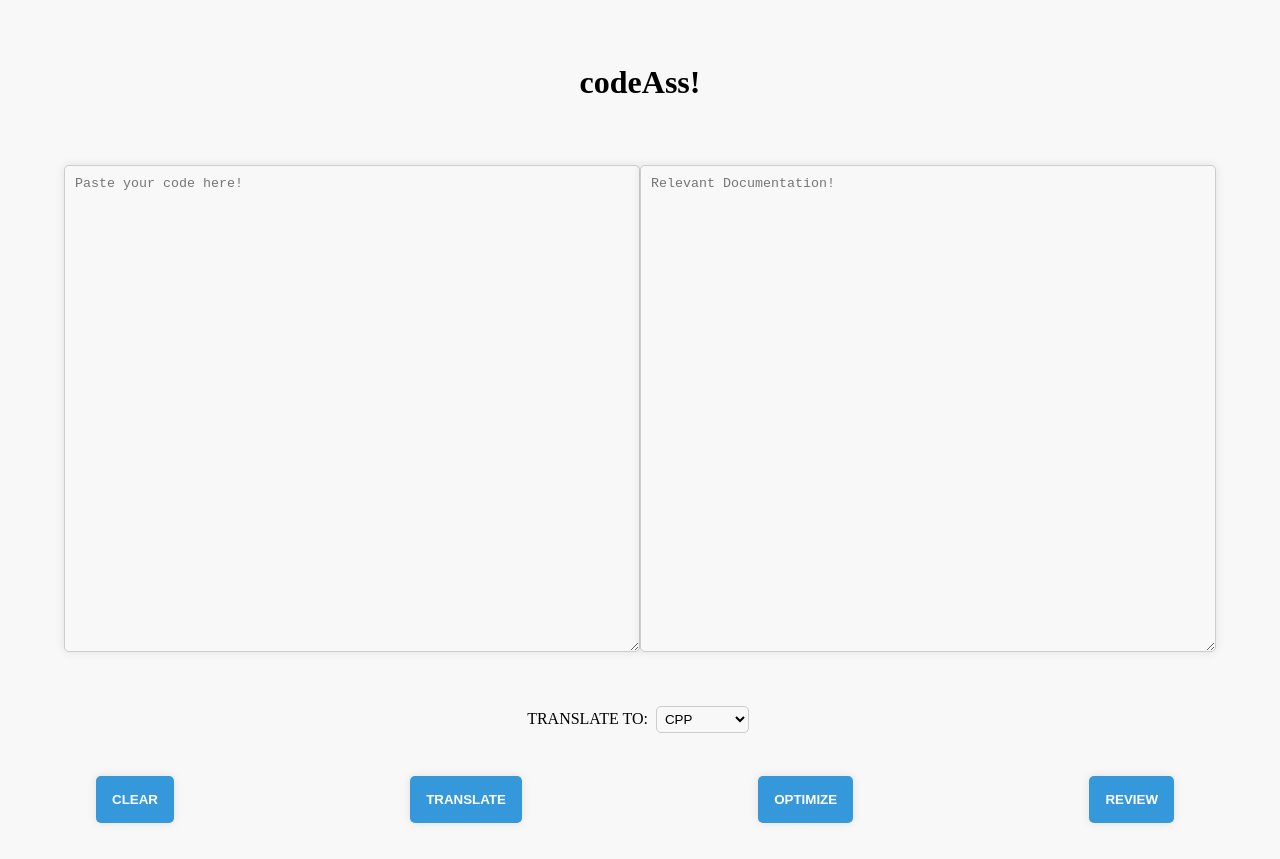
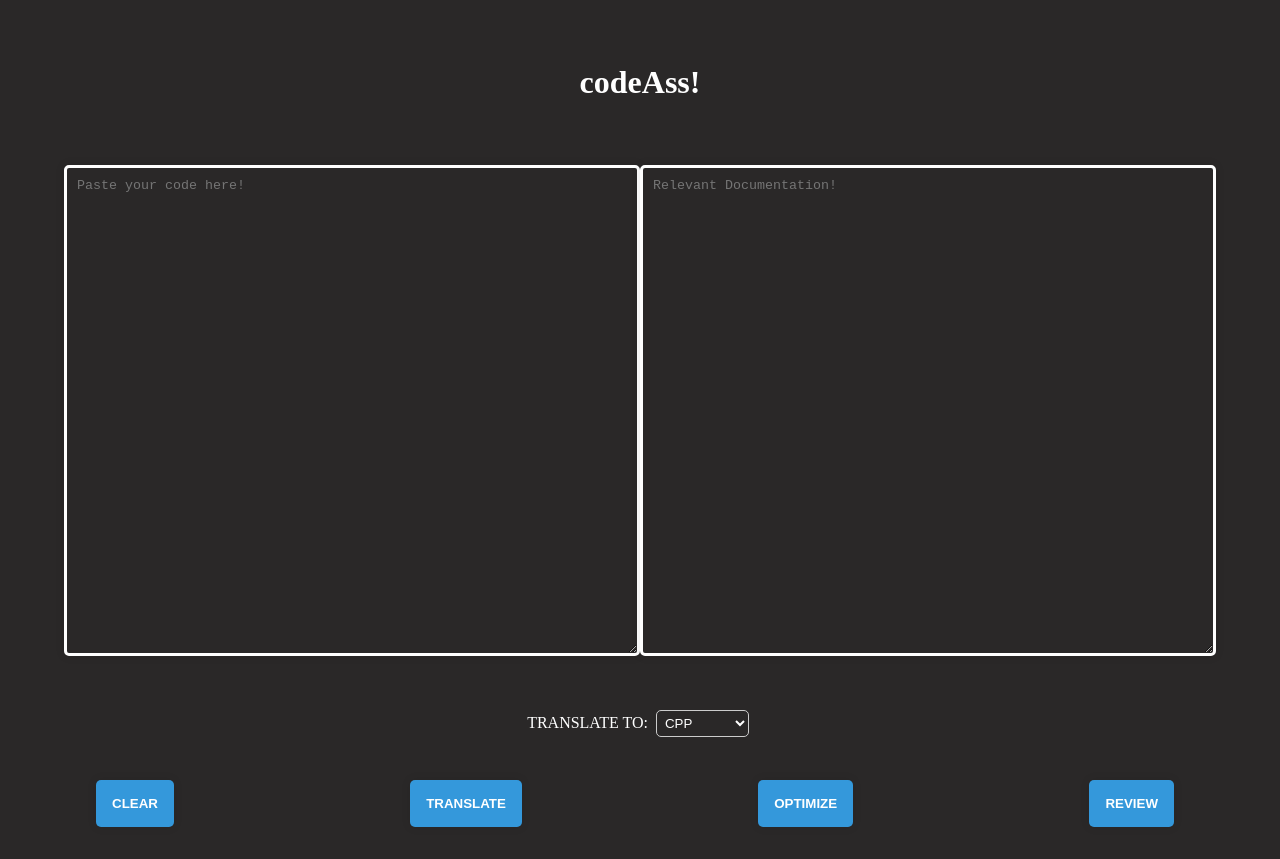
Before and after one commit to Ujj1225/codeAss, a React (Vite) app in the folder client/: page / in a window 1280 px wide. Built offline with nearby package versions, Linux system fonts and the light colour scheme.

Commit message:
Added demo video

```diff
--- a/client/src/Form.jsx
+++ b/client/src/Form.jsx
@@ -75,7 +75,7 @@ const Form = () => {
             rows="30"
             placeholder="Paste your code here!"
             className="input"
-            style={{ overflow: "scroll" }}
+            style={{ overflow: "scroll" , border: "3px solid white"}}
             value={formData.code}
             onChange={handleChange}
           ></textarea>
@@ -85,6 +85,7 @@ const Form = () => {
             rows="30"
             className="documentation"
             placeholder="Relevant Documentation!"
+            style={{border: "3px solid white"}}
             value={response}
             readOnly
           ></textarea>
--- a/client/src/Main.css
+++ b/client/src/Main.css
@@ -1,4 +1,4 @@
 * {
-  background-color: #f8f8f8;
-  color: black;
+  background-color: rgb(42, 40, 40);
+  color: white;
 }
```
Also changed, not shown: 2 other files (tests, documents, lock files or other folders).
